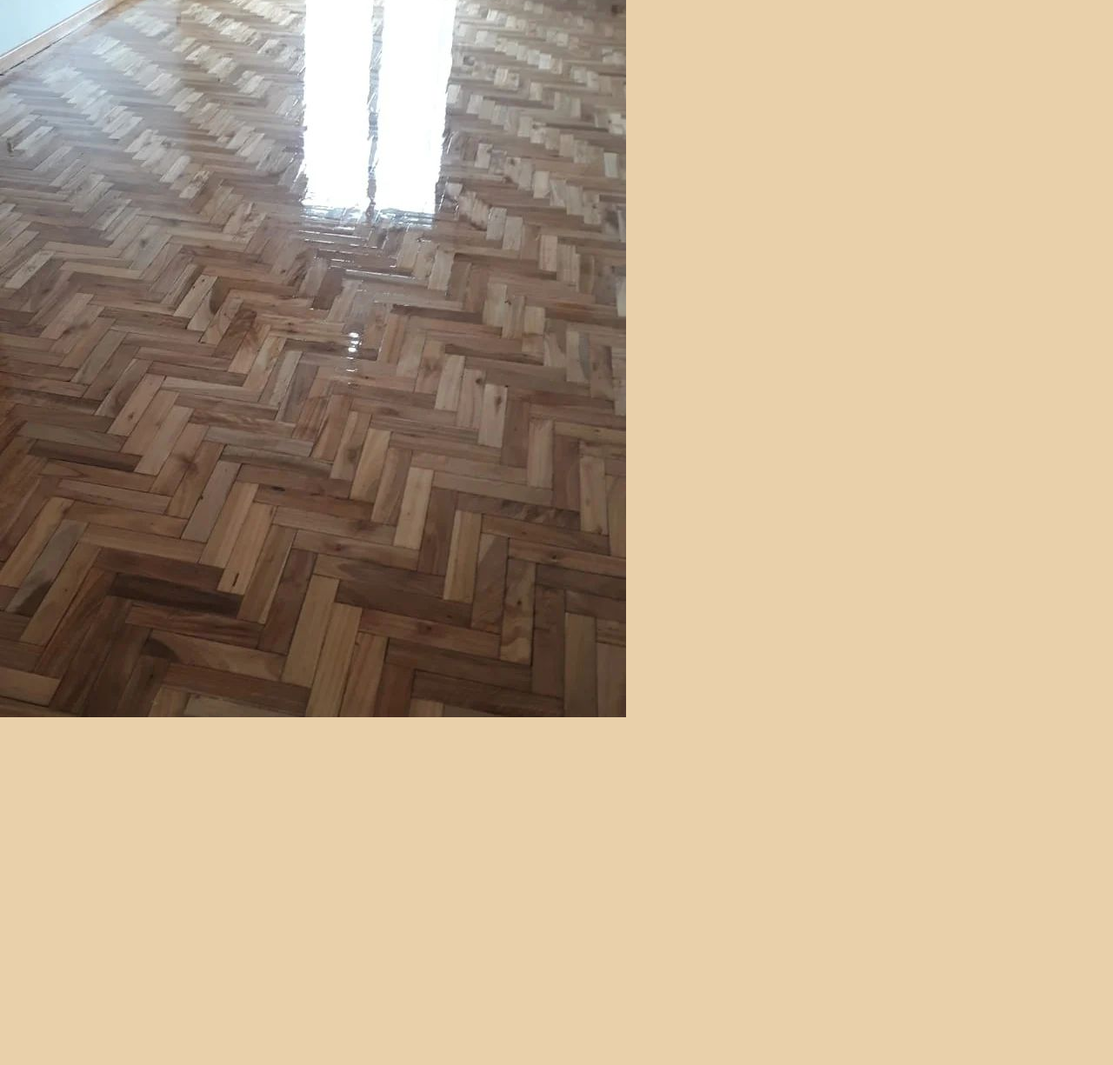
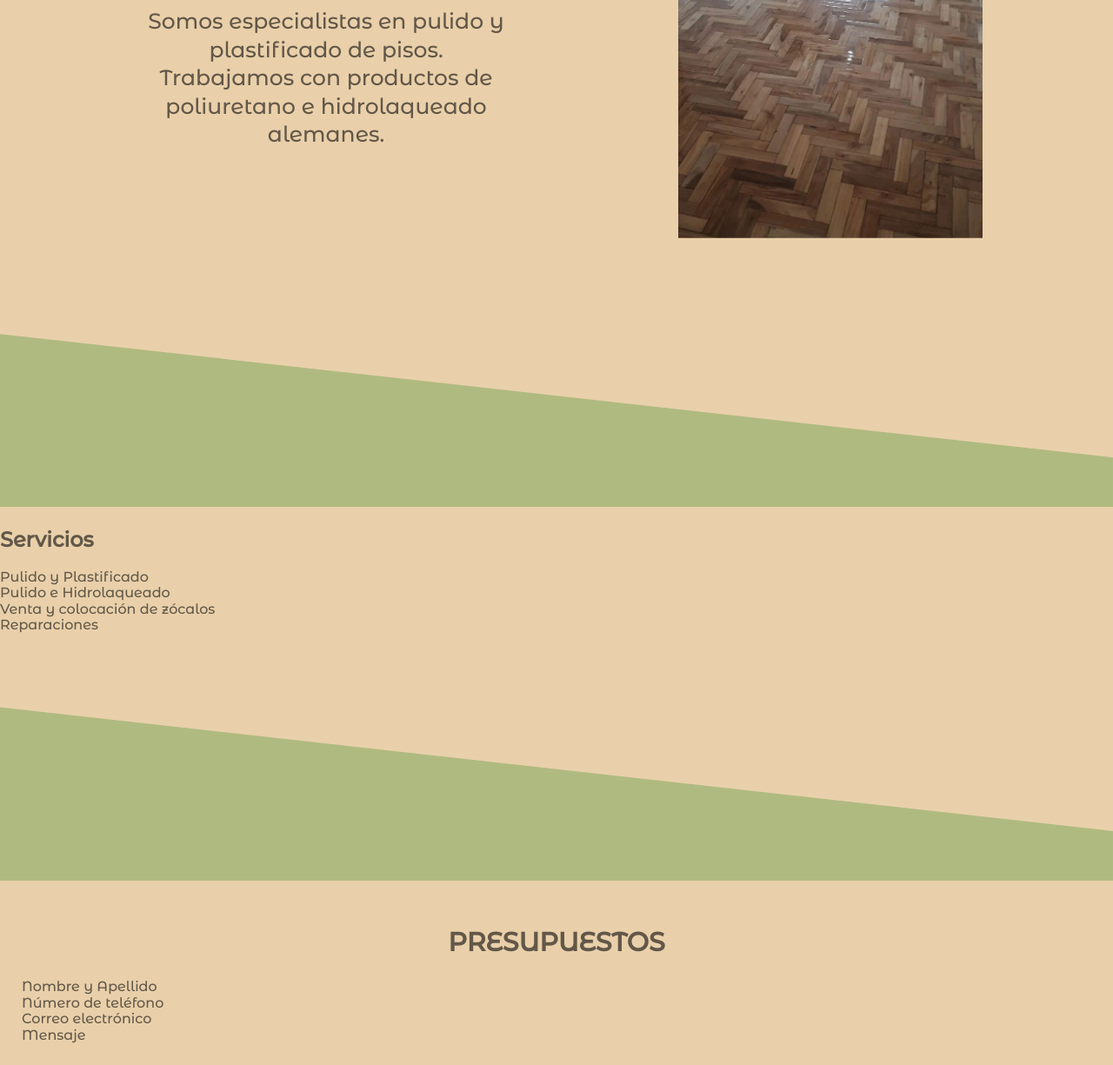
Before and after one commit to Monicamegarcia/Comision-22350-3, a plain HTML site: page index.html in a window 1280 px wide. Shown: the part 259-1484 px from the top of the page at 87% size. Before the commit the page ends 1088 px from the top, so only its background shows below. Drawn offline with nearby package versions, Linux system fonts and the light colour scheme.

Commit message:
fourth commit

```diff
--- /dev/null
+++ b/css/Presupuestos.css
@@ -0,0 +1,14 @@
+.Presupuestos-title {
+    font-size: 30px;
+    font-weight: bold;
+    text-transform: uppercase;
+    text-align: center;
+}
+.Prespuestos-item form label {
+    font-size: 20px;
+    font-weight: 500;
+    box-shadow: 0 4px 10px rgba(0, 0, 0, 0.25);
+    border-radius: 42px;
+    padding: 0.5em 0.7em;
+    margin: 10px;
+}
--- a/css/Quienes-Somos.css
+++ b/css/Quienes-Somos.css
@@ -1,44 +1,68 @@
-@import url("https://fonts.googleapis.com/css2?family=Montserrat+Alternates:wght@300;500&family=Noto+Sans:wght@700&display=swap" rel="stylesheet">)
+.Quienes-Somos-info {
+    text-align: center;
+    margin-bottom: 25px;
+}
 
-/*agregue clase img, y display, margin en un intento de centrado*/
-
-.acercademi-img {
+.Quienes-Somos-img {
     width: 80%;
     max-width: 300px;
     display: block;
     margin: auto;
 }
 
-.acercademi-info {
+.Quienes-Somos-img-section {
+    position: relative;
+}
+
+.Quienes-Somos {
     text-align: center;
-    margin-bottom: 25px;
 }
-.acercademi-title {
+
+.Quienes-Somos-title {
     font-size: 35px;
     font-weight: bold;
     margin: 0;
-    color: var(--primary-color)
+    color: var(--primary-color);
     font-family: 'Noto Sans', sans-serif;
 }
 
-.acercademi-detalles {
+.Quienes-Somos-detalles {
     font-size: 18px;
     font-weight: 500;
     line-height: 1.3;
-    max-width: 450;
+    max-width: 450px;
     margin: 20px auto;
 }
 
-.acercademi-btn {
-    background-color: var(--primary-color);
-    color: var(--text-color-inverse);
-    border: none;
-    font-size: 20;
-    padding: 0.5em 1em;
-    border-radius: 7px;
-    cursor: pointer;
+@media (min-width: 950px) {
+    .Quienes-Somos-info {
+        text-align: center;
+        margin-bottom: 0px;
+        /*transform: scaleX(-1);*/
+    }
+
+    .Quienes-Somos-img {
+        width: 100%;
+        max-width: 350px;
+        display: block;
+        margin: auto;
+    }
+
+    .Quienes-Somos {
+        text-align: left;
+        display:flex;
+        justify-content: space-between;
+        max-width: 980px;
+        margin: 0 auto;
+        align-items: center;
+    }
+
+    .Quienes-Somos-title {
+        font-size: 60px;
+    }
+
+    .Quienes-Somos-detalles {
+        font-size: 25px;
+        margin: 30px 0;
+    }
 }
-
-.acercademi-btn:hoover {
-    filter:brightness(130%);
-}
--- a/css/main.css
+++ b/css/main.css
@@ -14,7 +14,31 @@ body {
     color: var(--text-color);
     padding-top: 70px;
 }
+
 a {
     text-decoration: none;
     color: var(--text-color);
 }
+
+.horizontal-padding {
+    padding-left: 25px;
+    padding-right: 25px;
+}
+
+.vertical-padding {
+    padding-top: 25px;
+    padding-bottom: 25px;
+}
+
+@media(min-width:950px) {
+    .horizontal-padding {
+        padding-left: 25px;
+        padding-right: 25px;
+    }
+
+    .vertical-padding {
+        padding-top: 25px;
+        padding-bottom: 25px;
+    }
+
+}
--- a/css/navbar.css
+++ b/css/navbar.css
@@ -88,11 +88,11 @@
         padding: 20px 15px;
     }
     .menu-opened {
-        opacity:1;
+        opacity: 1;
         pointer-events: all;
     }
-    .open-menu:focus:not( :focus-visible),
-    .close-menu:focus:not( :focus-visible) {
+    .open-menu:focus:not(:focus-visible),
+    .close-menu:focus:not(:focus-visible) {
         outline: none;
     }
 }
--- a/index.html
+++ b/index.html
@@ -17,6 +17,7 @@
     <link rel="stylesheet" href="css/main.css"/>
     <link rel="stylesheet" href="css/navbar.css"/>
     <link rel="stylesheet" href="css/Quienes-Somos.css"/>
+    <link rel="stylesheet" href="css/Presupuestos.css"/>
     <script defer src="js/app.js"></script>
 </head>
 <body>
@@ -41,44 +42,66 @@
                 <img src="img/close.png" alt="Cerrar menu">
               </button>
                 <li><a href="Quienes Somos">Quienes Somos</a></li>
-                <li><a href="Productos">Productos</a></li>
-                <li><a href="Presupuestos">Proyectos</a></li>
+                <li><a href="Servicios">Servicios</a></li>
+                <li><a href="Presupuestos">Presupuestos</a></li>
                 <li><a href="Galeria">Galeria</a></li>
                 <li><a href="Contacto">Contacto</a></li>
             </ul>
         </nav>
     </header>
-    <section class="Quienes-Somos">
-        <div class="Quienes-Somos-info">
-            <h1 class="Quienes-Somos">Quienes Somos</h1>
+
+    <div class="horizontal-padding vertical-padding">
+        <section class="Quienes-Somos">
+            <div class="Quienes-Somos-info">
+            <h1 class="Quienes-Somos-title">Quienes Somos</h1>
             <p class="Quienes-Somos-detalles">
-            Trabajamos con productos poliuretano e hidrolaqueado importados de Alemania.
+            Somos especialistas en pulido y plastificado de pisos.<br>
+            Trabajamos con productos de poliuretano e hidrolaqueado alemanes.
             </p>
-        </div>
-        <div class="QuienesSomos-img-section">
-            <img class="QuienesSomos-img" src="img/foto quienes somos.jpg" alt="Piso Plastificado"
+            </div>
+            <span class="Quienes-Somos-img-section">
+            <img
+            class="Quienes-Somos-img"
+            src="img/foto quienes somos.jpg"
+            alt="Piso Plastificado"
             />
-            <div>
+            </span>
+        </section>
+    </div>
+
+    <section class="Servicios">
+        <img src="img/wave-afba81.svg"alt="division">
+        <div class="servicios-body">
+            <h2 class="servicios-title">Servicios</h2>
+            <div class="servicios-grid">
+                <div class="servicios">
+                    <div class="servicios-tipo-servicio">Pulido y Plastificado</div>
+
+                    <div class="servicios-tipo-servicio">Pulido e Hidrolaqueado</div>
+
+                    <div class="servicios-tipo-servicio">Venta y colocación de zócalos</div>
+
+                    <div class="servicios-tipo-servicio">Reparaciones</div>
+
+                </div>
 
             </div>
         </div>
-
-    </section>
-    <section class="Productos">
-
+        <img src="img/wave-afba81.svg"alt="division">
     </section>
 
-    <section class="Presupuestos">
+    <div class="horizontal-padding vertical-padding">
+        <section class="Presupuestos">
+            <h2 class="Presupuestos-title">Presupuestos</h2>
+            <form class="Presupuestos-item">
+                <label >Nombre y Apellido</label><br>
+                <label >Número de teléfono</label><br>
+                <label >Correo electrónico</label><br>
+                <label >Mensaje</label><br>
+            </form>
 
-    </section>
-
-    <section class="Galeria">
-
-    </section>
-
-    <section class="Contacto">
-
-    </section>
+        </section>
+    </div>
 </body>
 
 </html>
--- a/js/app.js
+++ b/js/app.js
@@ -1,10 +1,10 @@
 const menu = document.querySelector(".menu");
-const openMenubtn = document.querySelector(".open-menu");
-const closeMenubtn = document.querySelector(".close-menu");
+const openMenuBtn = document.querySelector(".open-menu");
+const closeMenuBtn = document.querySelector(".close-menu");
 
 function toggleMenu() {
     menu.classList.toggle("menu-opened");
 }
 
-openMenubtn.addEventListener("click", toggleMenu);
-closeMenubtn.addEventListener("click", toggleMenu);
+openMenuBtn.addEventListener("click", toggleMenu);
+closeMenuBtn.addEventListener("click", toggleMenu);
```
Also changed, not shown: img/wave-afba81.svg (added), img/wave.svg (added), 1 other file.
